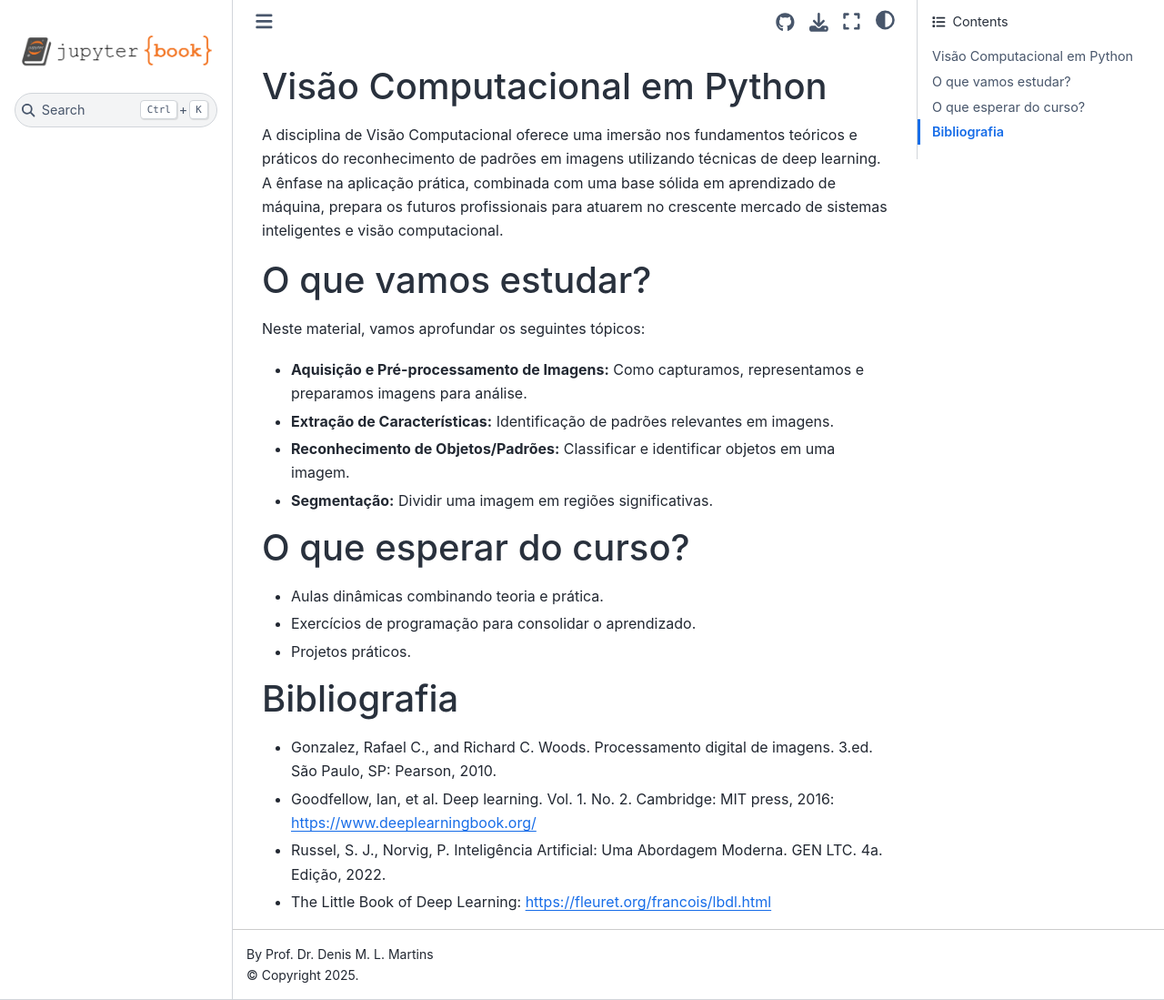
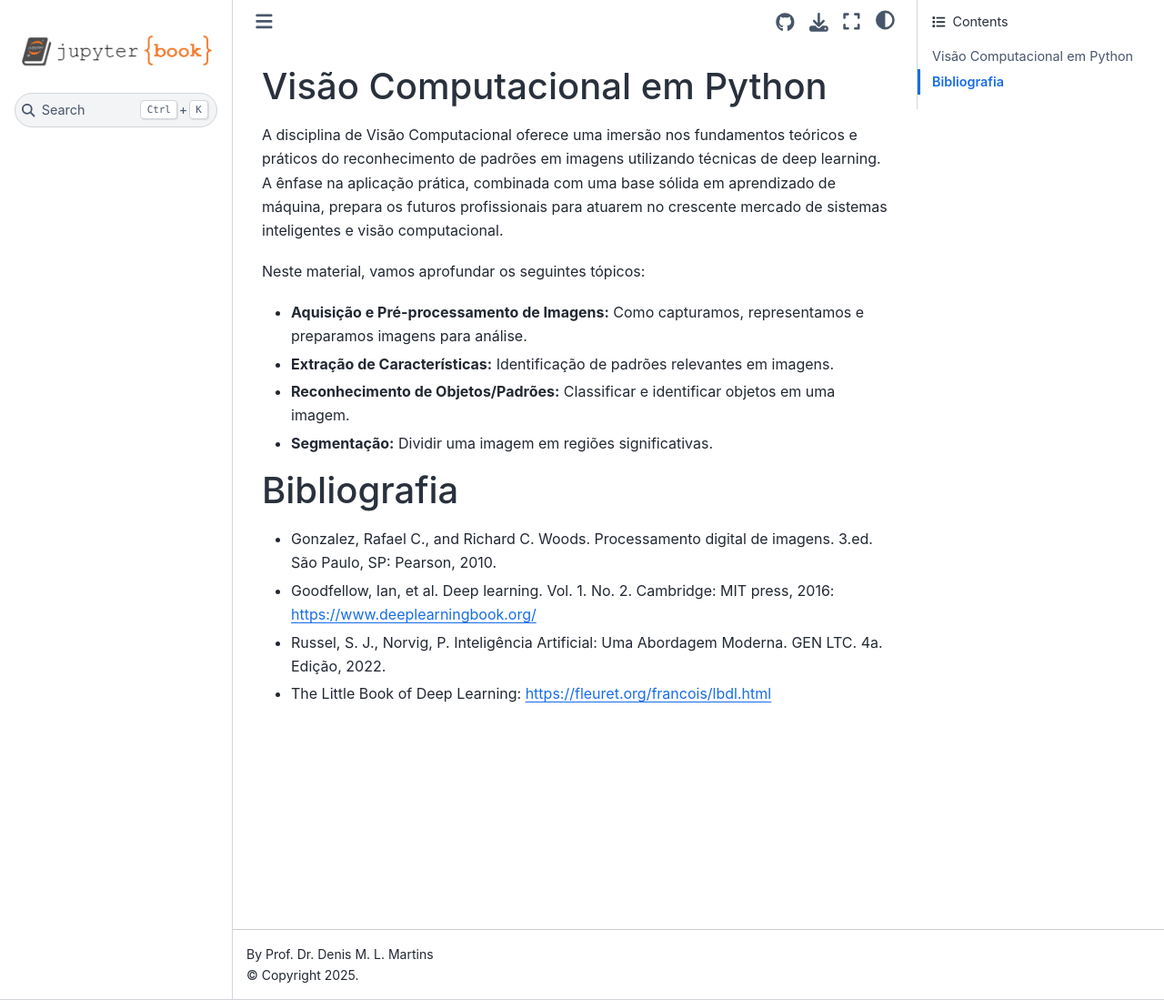
Before and after one commit to denmartins/visao-computacional-book, a Jupyter Book: the page built from intro.md, in a window 1280 px wide and 1099 px high. Shown: the whole window at 91% size. Built offline with Jupyter Book 1.0.4 settings and Sphinx 7.4.7 and the Sphinx Book theme 1.1.4, drawn with Linux system fonts in a browser that asks for light colours; pages that are not in the unit, such as notebooks, are missing from menus.

Commit message:
update intro

```diff
--- a/intro.md
+++ b/intro.md
@@ -1,8 +1,6 @@
 # Visão Computacional em Python
 
 A disciplina de Visão Computacional oferece uma imersão nos fundamentos teóricos e práticos do reconhecimento de padrões em imagens utilizando técnicas de deep learning. A ênfase na aplicação prática, combinada com uma base sólida em aprendizado de máquina, prepara os futuros profissionais para atuarem no crescente mercado de sistemas inteligentes e visão computacional.
-
-# O que vamos estudar?
 
 Neste material, vamos aprofundar os seguintes tópicos:
 
@@ -10,11 +8,6 @@ Neste material, vamos aprofundar os seguintes tópicos:
 *   **Extração de Características:** Identificação de padrões relevantes em imagens.
 *   **Reconhecimento de Objetos/Padrões:** Classificar e identificar objetos em uma imagem.
 *   **Segmentação:** Dividir uma imagem em regiões significativas.
-
-# O que esperar do curso?
-- Aulas dinâmicas combinando teoria e prática.
-- Exercícios de programação para consolidar o aprendizado.
-- Projetos práticos.
 
 # Bibliografia
 
```
